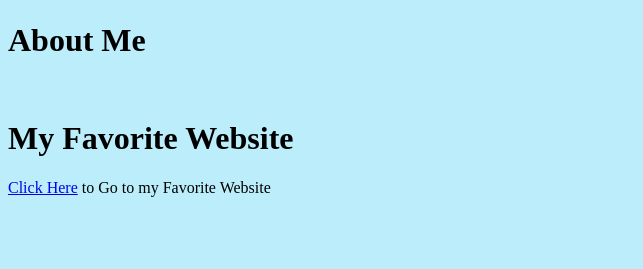
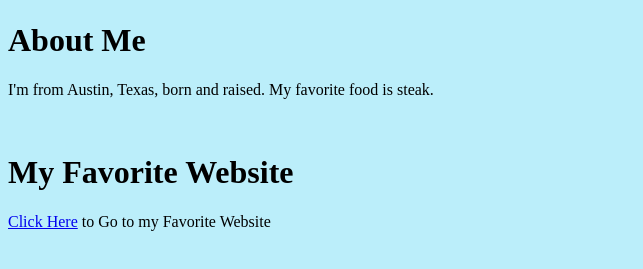
Before and after one commit to Jackrice2001/jack-rice, a plain HTML site: page index.html in a window 1280 px wide. Shown: the part 99-368 px from the top of the page, without its empty margins (0-643 px from the left). Drawn offline with Linux system fonts and the light colour scheme.

Commit message:
Update index.html

```diff
--- a/index.html
+++ b/index.html
@@ -5,7 +5,7 @@
 <img src="This-Is-Me.JPG" width="400" height"266"=""></img>
 <br>
 <h1 style="font-weight: bold,"> About Me </h1>
-<p> </p>
+<p> I'm from Austin, Texas, born and raised. My favorite food is steak. </p>
 <br>
 <h1> My Favorite Website </h1>
 <p><a href="https://utexas.instructure.com/">Click Here</a> to Go to my Favorite Website </p>
```
